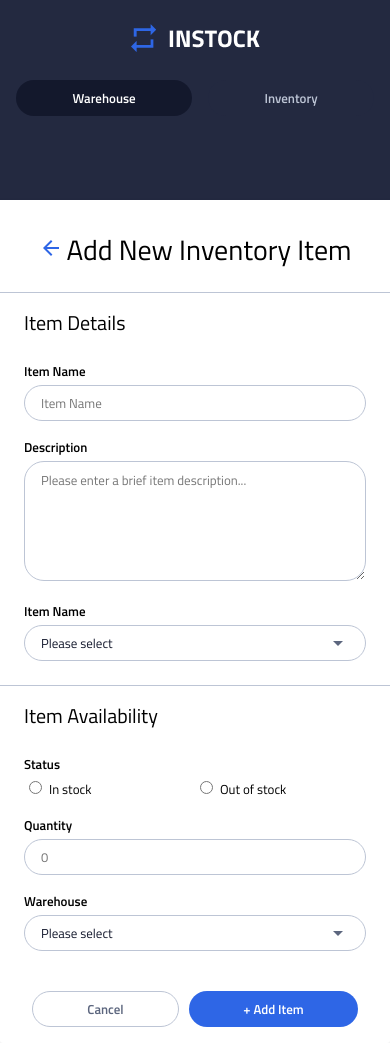
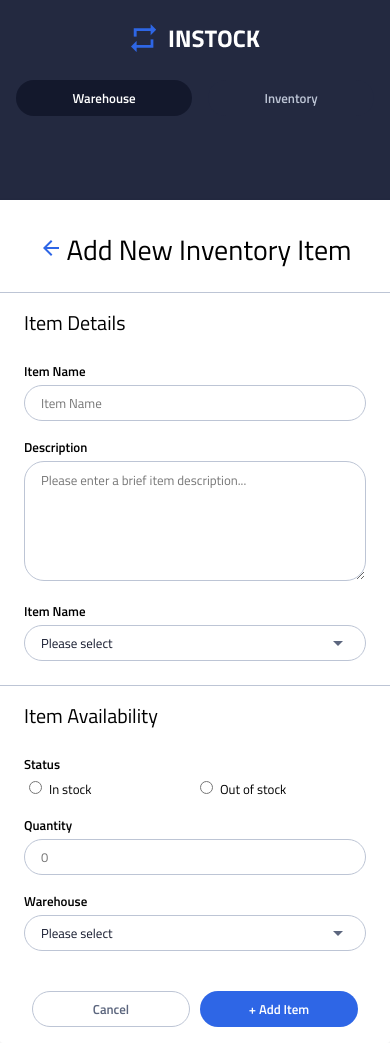
Before and after one commit to ChenElla/well_group_5_inStock, a React (Vite) app: page / in a window 390 px wide. Built offline with nearby package versions, Linux system fonts and the light colour scheme.

Commit message:
altered AddInvItemBtn component styling so that they are evenly displayed at 50% at mobile. All appears functional. This comonent could be renamed something like 'executePgBt' for reuseabliity. tweek to use props for names for such cases

```diff
--- a/src/components/AddInvItemBtn/AddInvItemBtn.jsx
+++ b/src/components/AddInvItemBtn/AddInvItemBtn.jsx
@@ -5,12 +5,16 @@ function AddInvItemBtn() {
   return (
     <div className="AddInvItemBtn">
       <div className="AddInvItemBtn__outer">
+        <div className="AddInvItemBtn__flex-ctn">
           <button className="AddInvItemBtn__button AddInvItemBtn__button--cancel">
             Cancel
           </button>
+        </div>
+        <div className="AddInvItemBtn__flex-ctn">
           <button className="AddInvItemBtn__button AddInvItemBtn__button--add">
             + Add Item
           </button>
+        </div>
       </div>
     </div>
   );
--- a/src/components/AddInvItemBtn/AddInvItemBtn.scss
+++ b/src/components/AddInvItemBtn/AddInvItemBtn.scss
@@ -12,6 +12,13 @@
       justify-content: flex-end;
     }
   }
+  &__flex-ctn {
+    display: flex;
+    width: 50%;
+    @include tablet {
+      width: auto;
+    }
+  }
   &__button {
     @include textBtn;
     flex-grow: 1;
@@ -22,12 +29,10 @@
       color: $Slate;
       background: #ffffff;
       border: 1px solid #bdc5d5;
-      border-radius: 20px;
     }
     &--add {
       color: $White;
       background: #2e66e6;
-      border-radius: 20px;
     }
   }
 }
```
Lines whose indentation alone changed are shown as unchanged.
